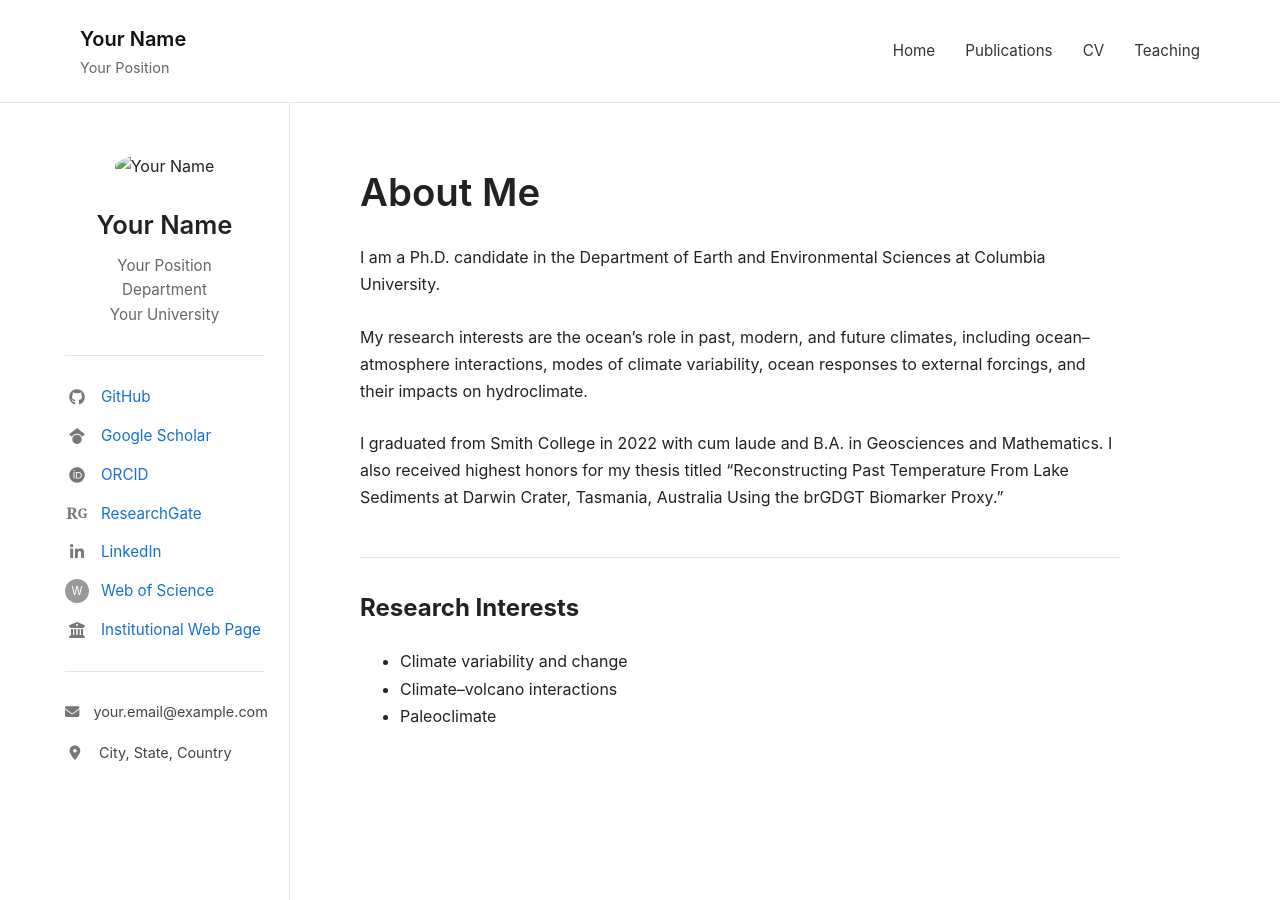
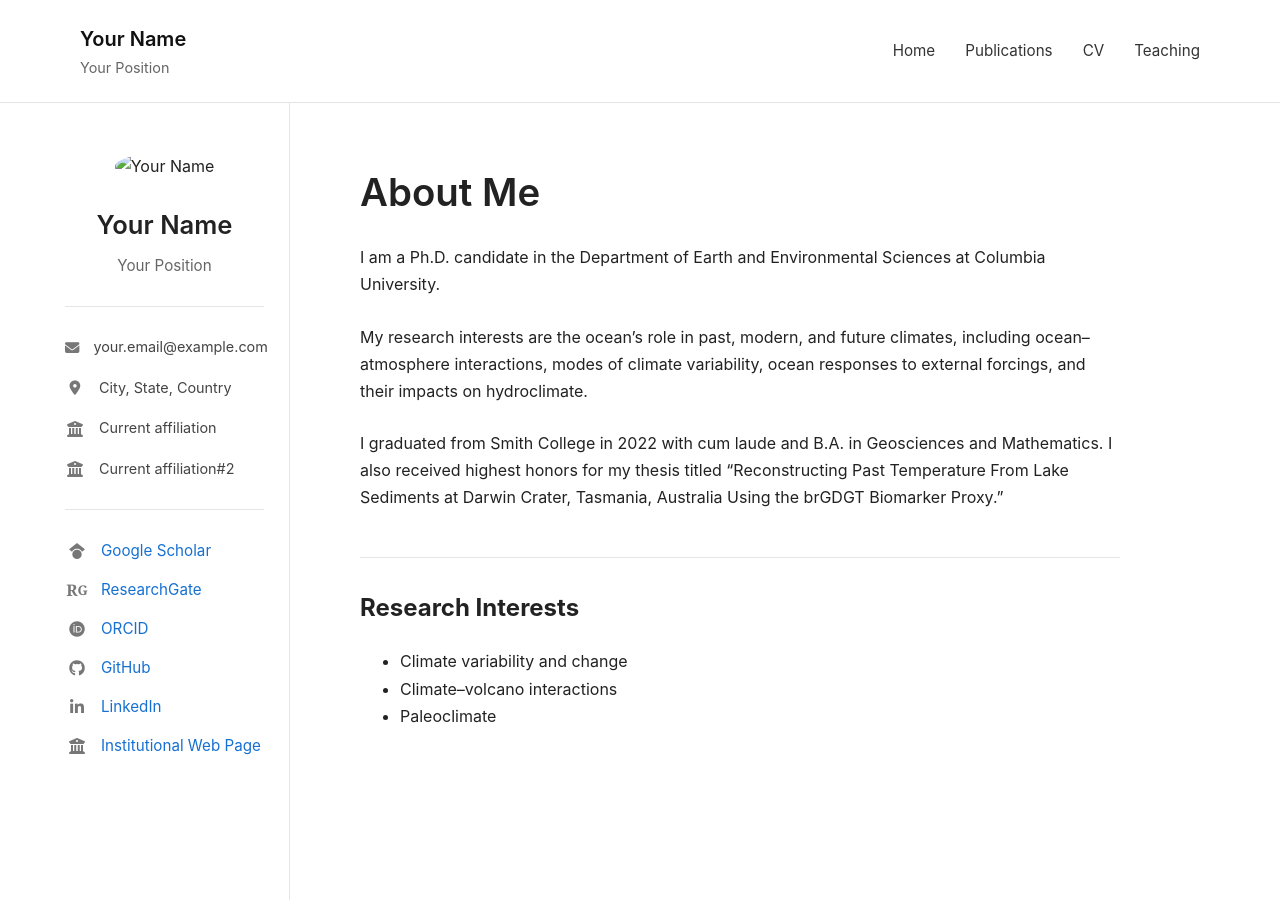
Before and after one commit to isugiura/isugiura.github.io, a Jekyll site: the page built from index.md, in a window 1280 px wide and 900 px high. Built offline with Jekyll 4.4.1, drawn with Linux system fonts in a browser that asks for light colours.

Commit message:
Formatting sidebar.html

```diff
--- a/_includes/sidebar.html
+++ b/_includes/sidebar.html
@@ -10,52 +10,7 @@
 
   <p class="position">
     Your Position<br>
-    Department<br>
-    Your University
   </p>
-
-
-  <div class="sidebar-divider"></div>
-
-
-  <div class="academic-links">
-
-    <a href="https://github.com/yourusername" target="_blank">
-      <i class="fa-brands fa-github icon"></i>
-      <span>GitHub</span>
-    </a>
-
-    <a href="https://scholar.google.com/citations?user=YOUR-ID" target="_blank">
-      <i class="fa-brands fa-google-scholar icon"></i>
-      <span>Google Scholar</span>
-    </a>
-
-    <a href="https://orcid.org/YOUR-ORCID-ID" target="_blank">
-      <i class="fa-brands fa-orcid icon"></i>
-      <span>ORCID</span>
-    </a>
-
-    <a href="https://www.researchgate.net/profile/Your-Name" target="_blank">
-      <span class="icon researchgate">R<sup>G</sup></span>
-      <span>ResearchGate</span>
-    </a>
-
-    <a href="https://www.linkedin.com/in/yourusername/" target="_blank">
-      <i class="fa-brands fa-linkedin-in icon"></i>
-      <span>LinkedIn</span>
-    </a>
-
-    <a href="https://www.webofscience.com/" target="_blank">
-      <span class="icon circle-icon">W</span>
-      <span>Web of Science</span>
-    </a>
-
-    <a href="https://www.youruniversity.edu/" target="_blank">
-      <i class="fa-solid fa-building-columns icon"></i>
-      <span>Institutional Web Page</span>
-    </a>
-
-  </div>
 
 
   <div class="sidebar-divider"></div>
@@ -73,6 +28,54 @@
       <span>City, State, Country</span>
     </div>
 
+    <div>
+      <i class="fa-solid fa-building-columns icon"></i>
+      <span>Current affiliation</span>
+    </div>
+
+    <div>
+      <i class="fa-solid fa-building-columns icon"></i>
+      <span>Current affiliation#2</span>
+    </div>
+
+  </div>
+
+
+  <div class="sidebar-divider"></div>
+
+
+  <div class="academic-links">
+
+    <a href="https://scholar.google.com/citations?user=YOUR-ID" target="_blank">
+      <i class="fa-brands fa-google-scholar icon"></i>
+      <span>Google Scholar</span>
+    </a>
+
+    <a href="https://www.researchgate.net/profile/Your-Name" target="_blank">
+      <span class="icon researchgate">R<sup>G</sup></span>
+      <span>ResearchGate</span>
+    </a>
+
+    <a href="https://orcid.org/YOUR-ORCID-ID" target="_blank">
+      <i class="fa-brands fa-orcid icon"></i>
+      <span>ORCID</span>
+    </a>
+
+    <a href="https://github.com/yourusername" target="_blank">
+      <i class="fa-brands fa-github icon"></i>
+      <span>GitHub</span>
+    </a>
+
+    <a href="https://www.linkedin.com/in/yourusername/" target="_blank">
+      <i class="fa-brands fa-linkedin-in icon"></i>
+      <span>LinkedIn</span>
+    </a>
+
+    <a href="https://www.youruniversity.edu/" target="_blank">
+      <i class="fa-solid fa-building-columns icon"></i>
+      <span>Institutional Web Page</span>
+    </a>
+
   </div>
 
 </aside>
```
